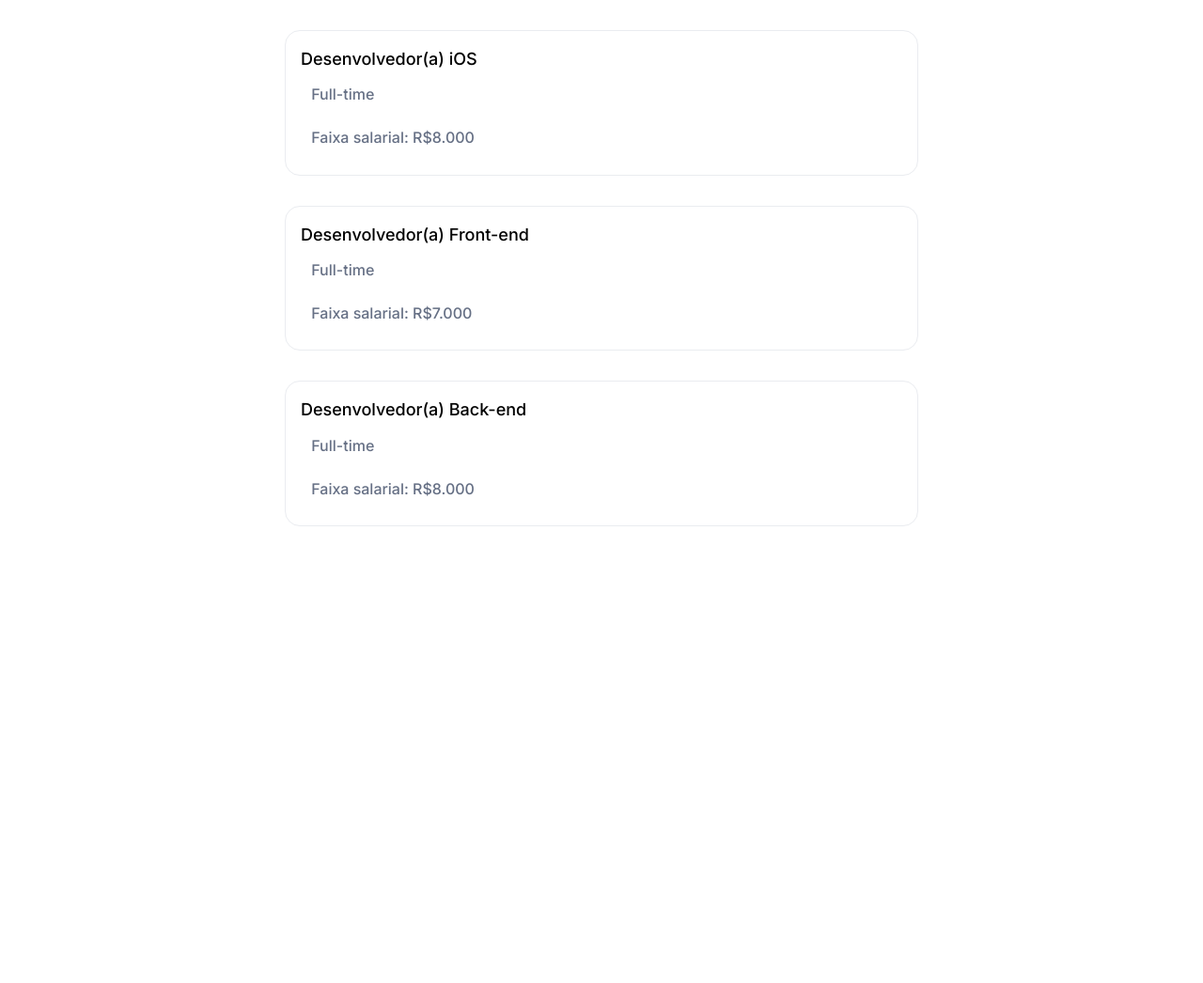
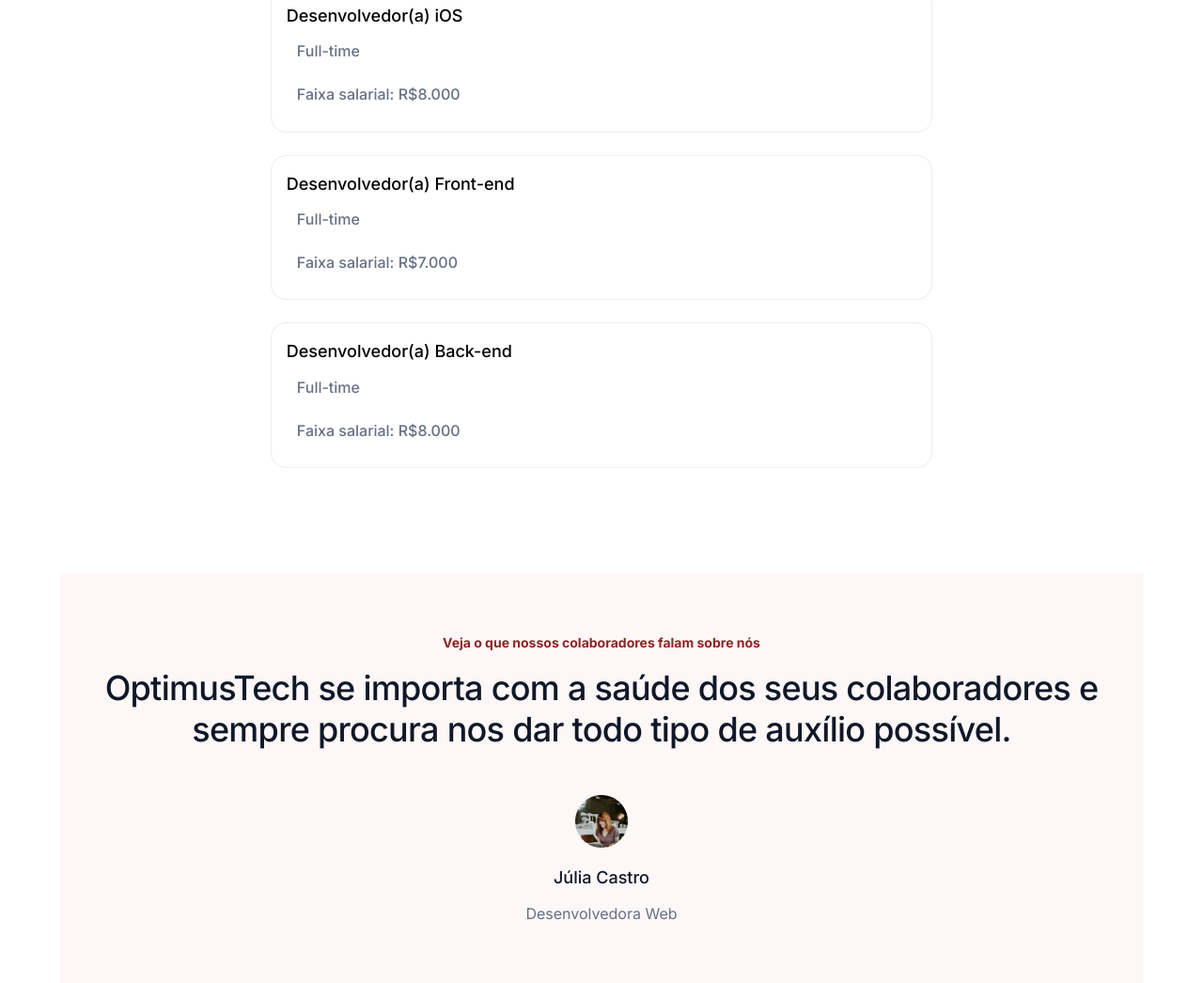
Before and after one commit to mbianchid/challenger, a plain HTML site: page 7daysHTML/index.html in a window 1280 px wide. Shown: the part 1949-2995 px from the top of the page at 94% size. Before the commit the page ends 2565 px from the top, so only its background shows below. Drawn offline with Linux system fonts and the light colour scheme.

Commit message:
Challenge day 6 HTML

```diff
--- a/7daysHTML/index.html
+++ b/7daysHTML/index.html
@@ -40,17 +40,20 @@
         <div class="metricas-container-main">
             <p class="metricas-container-numero">100+</p>
             <h4 class="metricas-container-titulo">Colaboradores</h4>
-            <p class="metricas-container-paragrafo">Temos mais de 100 colaboradores no nosso time que se preocupam com nossos clientes.</p>
+            <p class="metricas-container-paragrafo">Temos mais de 100 colaboradores no nosso time que se preocupam com
+                nossos clientes.</p>
         </div>
         <div class="metricas-container-main">
             <p class="metricas-container-numero">20k</p>
             <h4 class="metricas-container-titulo">Downloads</h4>
-            <p class="metricas-container-paragrafo">Nossos projetos que estão disponíveis em lojas já foram baixados mais de 20.000 vezes.</p>
+            <p class="metricas-container-paragrafo">Nossos projetos que estão disponíveis em lojas já foram baixados
+                mais de 20.000 vezes.</p>
         </div>
         <div class="metricas-container-main">
             <p class="metricas-container-numero">500+</p>
             <h4 class="metricas-container-titulo">Reviews 5 estrelas</h4>
-            <p class="metricas-container-paragrafo">Estamos orgulhosos de contar com mais de 500 reviews 5 estrelas em nossos produtos.</p>
+            <p class="metricas-container-paragrafo">Estamos orgulhosos de contar com mais de 500 reviews 5 estrelas em
+                nossos produtos.</p>
         </div>
     </section>
 
@@ -107,6 +110,25 @@
         </div>
     </section>
 
+    <section class="depoimento">
+        <div class="depoimento-bloco">
+            <span class="depoimento-subtitulo">Veja o que nossos colaboradores falam sobre nós</span>
+        </div>
+        <div class="depoimento-bloco">
+            <span class="depoimento-texto">OptimusTech se importa com a saúde dos seus colaboradores e sempre procura
+                nos dar todo tipo de auxílio possível.</span>
+        </div>
+        <div class="depoimento-bloco">
+            <img class="depoimento-image" src="assets/avatar.png" alt="Avatar de funcionário">
+        </div>
+        <div class="depoimento-bloco">
+            <span class="depoimento-nome">Júlia Castro</span>
+        </div>
+        <div class="depoimento-bloco">
+            <span class="depoimento-cargo">Desenvolvedora Web</span>
+        </div>
+    </section>
+
 </body>
 
 </html>
--- a/7daysHTML/styles/style.css
+++ b/7daysHTML/styles/style.css
@@ -6,8 +6,9 @@
     --main_letter: #667085;
     --second_letter:#3A404E;
     --title_letter: #101828;
-    --cor-tipo-dois: #8e24240d;
+    --backgroud-button: #8e24240d;
     --card-border: #EAECF0;
+    --backgroud-banner: #c3191908;
     --main_font: 'Inter', sans-serif;
 }
 
@@ -53,8 +54,8 @@
 }
 
 #signUp:hover {
-    background-color: var(--cor-tipo-dois);
-    color: var(--color_button)
+    background-color: var(--backgroud-button);
+    color: var(--color_button);
 }
 
 .cabecalho {
@@ -130,7 +131,7 @@
     width: 40%;
     justify-content: center;
     align-items: center;
-    background-color: var(--cor-tipo-dois);
+    background-color: var(--backgroud-button);
     color: var(--color_button);
     font-weight: 500;
     font-size: 14px;
@@ -157,14 +158,14 @@
 section.vagas-container {
     display: flex;
     width: 1280px;
-    padding: 0px 3%;
+    padding: 0px 1%;
     flex-direction: column;
     align-items: center;
-    gap: 30px;
+    gap: 20px;
 }
 
 section.informacao {
-    padding: 0 0 2rem 0;
+    padding: 0 0 1.5rem 0;
 }
 
 .vagas-container-titulo {
@@ -193,7 +194,6 @@
 
 .informacao-contexto {
     display: flex;
-    flex-direction: row;
     padding: 0.7rem;
     color: var(--main_letter);
     font-family: Inter;
@@ -208,3 +208,58 @@
     border: 1px solid var(--card-border);
     border-radius: 16px;
 }
+
+section.depoimento {
+    margin: 4rem;
+    padding: 3rem 0;
+    background-color: var(--backgroud-banner);
+}
+
+.depoimento-bloco {
+    margin: 1rem;
+    text-align: center;
+}
+
+.depoimento-subtitulo {
+    display: flex;
+    justify-content: center;
+    color: var(--color_button);
+    text-align: center;
+    font-size: 14px;
+    font-style: normal;
+    font-weight: 600;
+    line-height: 20px;
+}
+
+.depoimento-texto {
+    padding: auto;
+    color: var(--title_letter);
+    font-size: 36px;
+    font-style: normal;
+    font-weight: 500;
+    line-height: 44px;
+    letter-spacing: -0.72px;
+}
+
+.depoimento-image {
+    padding-top: 2rem;
+}
+
+.depoimento-nome {
+    color: var(--title_letter);
+    font-size: 18px;
+    font-style: normal;
+    font-weight: 500;
+    line-height: 24px;
+}
+
+.depoimento-cargo {
+    margin-top: 0;
+    color: var(--main_letter);
+    text-align: center;
+    font-size: 16px;
+    font-style: normal;
+    font-weight: 400;
+    line-height: 20px;
+    padding-bottom: 4rem;
+}
```
Also changed, not shown: 7daysHTML/assets/avatar.png (added), README.md.
